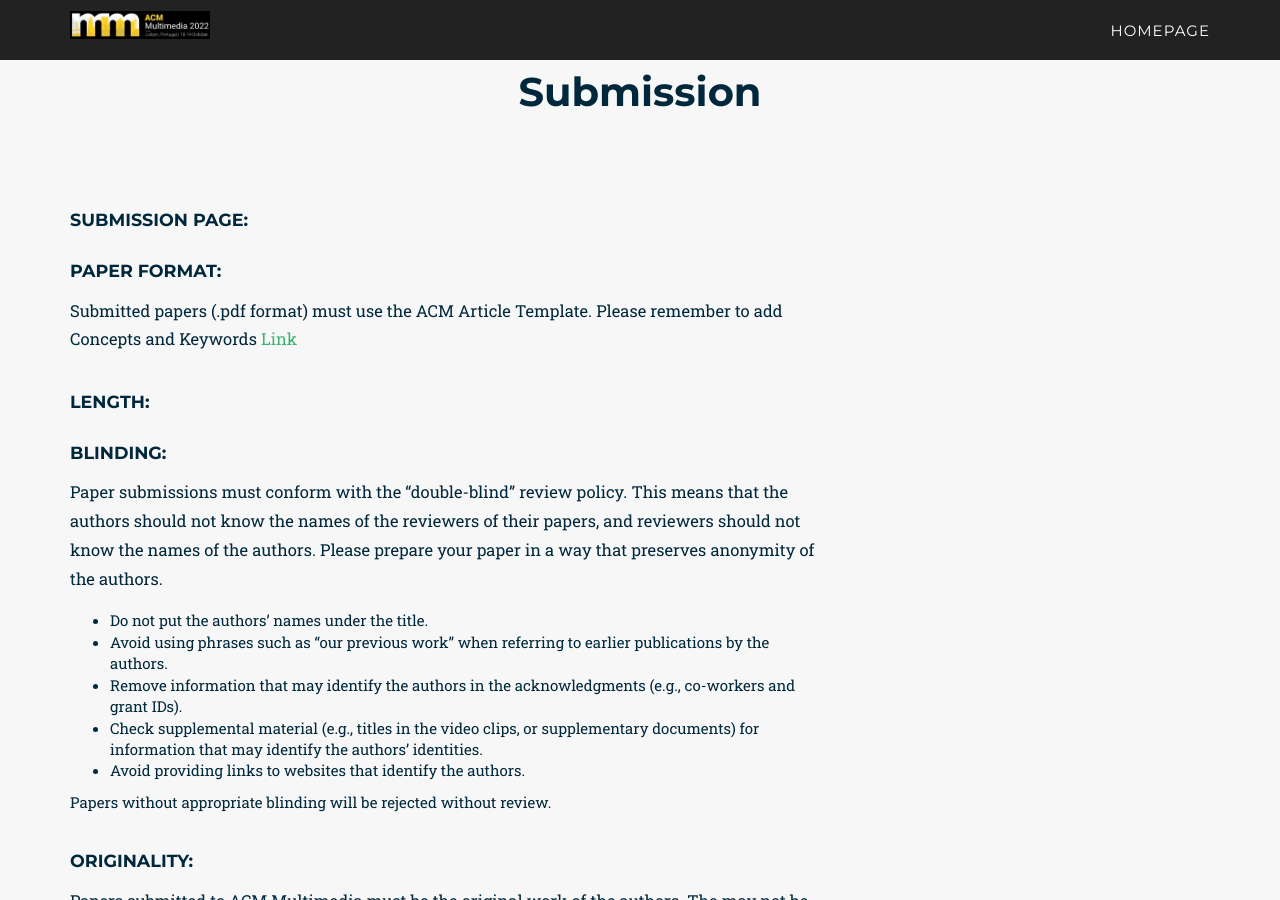
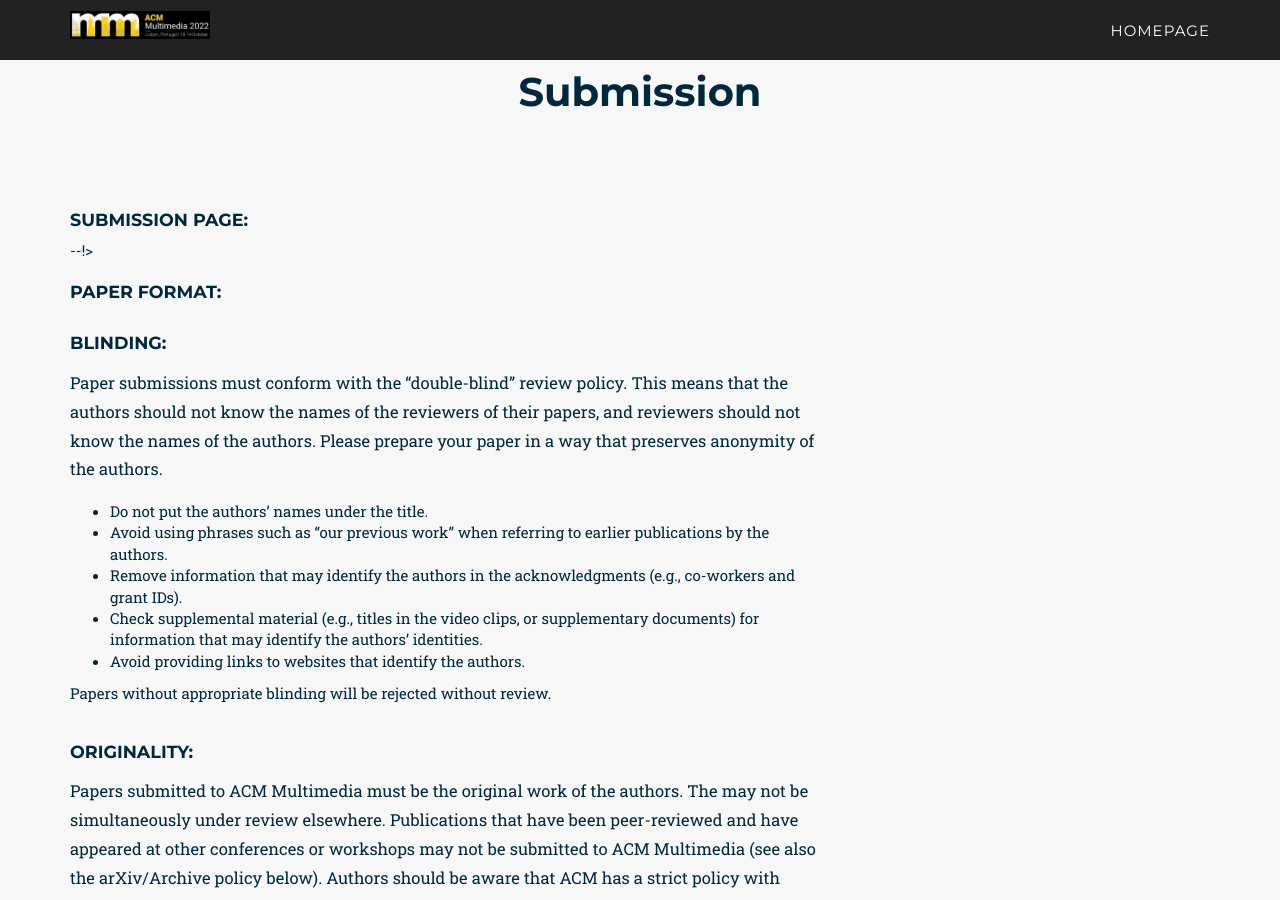
Before and after one commit to MCFR-MM22/MCFR-MM22.github.io, a Jekyll site: the page built from _2021_pages/submission.html, in a window 1280 px wide and 900 px high. Built offline with Jekyll 4.4.1, drawn with Linux system fonts in a browser that asks for light colours; some web fonts are replaced; some of the changed lines change nothing that is shown.

Commit message:
Update submission.html

```diff
--- a/_includes/2021_data/submission.html
+++ b/_includes/2021_data/submission.html
@@ -10,19 +10,20 @@
             <div class="row">
                 <div class="col-md-8">
                 <h3>Submission page:</h3>
-                <!-- <p>Submissions are made via <a href="https://cmt3.research.microsoft.com/ACMMM2021/Track/18/Submission/Create">Link</a> . Please select the track of The 2nd International Workshop on Human-centric Multimedia Analysis</p> -->
+                <!-- <p>Submissions are made via <a href="https://cmt3.research.microsoft.com/ACMMM2021/Track/18/Submission/Create">Link</a> . Please select the track of The 2nd International Workshop on Human-centric Multimedia Analysis</p> --> --!>
                 </div>
             </div>
             <div class="row">
                 <div class="col-md-8">
                     <h3>Paper format:</h3>
-                    <p>Submitted papers (.pdf format) must use the ACM Article Template. Please remember to add Concepts and Keywords <a href="https://www.acm.org/publications/proceedings-template">Link</a></p>
+                    <!--<p>Submitted papers (.pdf format) must use the ACM Article Template. Please remember to add Concepts and Keywords <a href="https://www.acm.org/publications/proceedings-template">Link</a></p>
+                    <p>The template is the same as the one used for the main conference track. The page limit would be 8 pages.</p>
                 </div>
             </div>
             <div class="row">
                 <div class="col-md-8">
 
-                    <h3>Length:</h3>
+                    <!--<h3>Length:</h3> -->
                     <!-- <p>The HuMA workshop will welcome two kinds of submissions:<br/>
                         <ul>
                             <li>Research papers which can be 4 to 8 pages. Up to two additional pages may be added for references. The reference pages must only contain references. Optionally, you may upload supplementary material that complements your submission (100Mb limit).</li>
```
